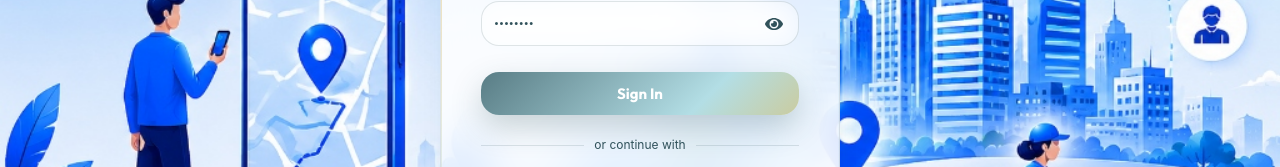
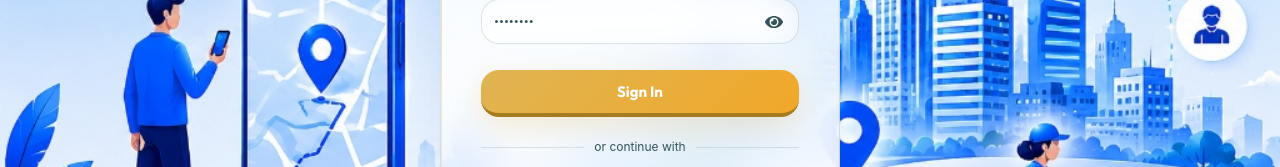
Before and after one commit to harshavardhan2025/Smart-Service-Finder, a React (Create React App) app: page /login in a window 1280 px wide. Shown: the part 377-544 px from the top of the page. Built offline with nearby package versions, Linux system fonts and the light colour scheme; no server answers.

Commit message:
style: apply gold-to-orange gradient to login and signup submit buttons

```diff
--- a/src/pages/Login.jsx
+++ b/src/pages/Login.jsx
@@ -360,7 +360,11 @@ function Login() {
                 width: "100%",
                 opacity: isLoading ? 0.7 : 1,
                 cursor: isLoading ? "not-allowed" : "pointer",
-                position: "relative"
+                position: "relative",
+                background: "linear-gradient(135deg, #dfb453 0%, #f1a829 100%)",
+                borderBottom: "4px solid #a67c1e",
+                color: "white",
+                boxShadow: "0 10px 30px rgba(223, 180, 83, 0.25)"
               }}
             >
               {isLoading ? (
--- a/src/pages/Signup.jsx
+++ b/src/pages/Signup.jsx
@@ -729,7 +729,7 @@ function Signup() {
                     </div>
                   </>
                 )}
-                <button type="submit" className="btn-primary" style={{ padding: "12px", fontSize: "15px", marginTop: "6px", width: "100%" }}>
+                <button type="submit" className="btn-primary" style={{ padding: "12px", fontSize: "15px", marginTop: "6px", width: "100%", background: "linear-gradient(135deg, #dfb453 0%, #f1a829 100%)", borderBottom: "4px solid #a67c1e", color: "white", boxShadow: "0 10px 30px rgba(223, 180, 83, 0.25)" }}>
                   Sign Up
                 </button>
               </form>
```
